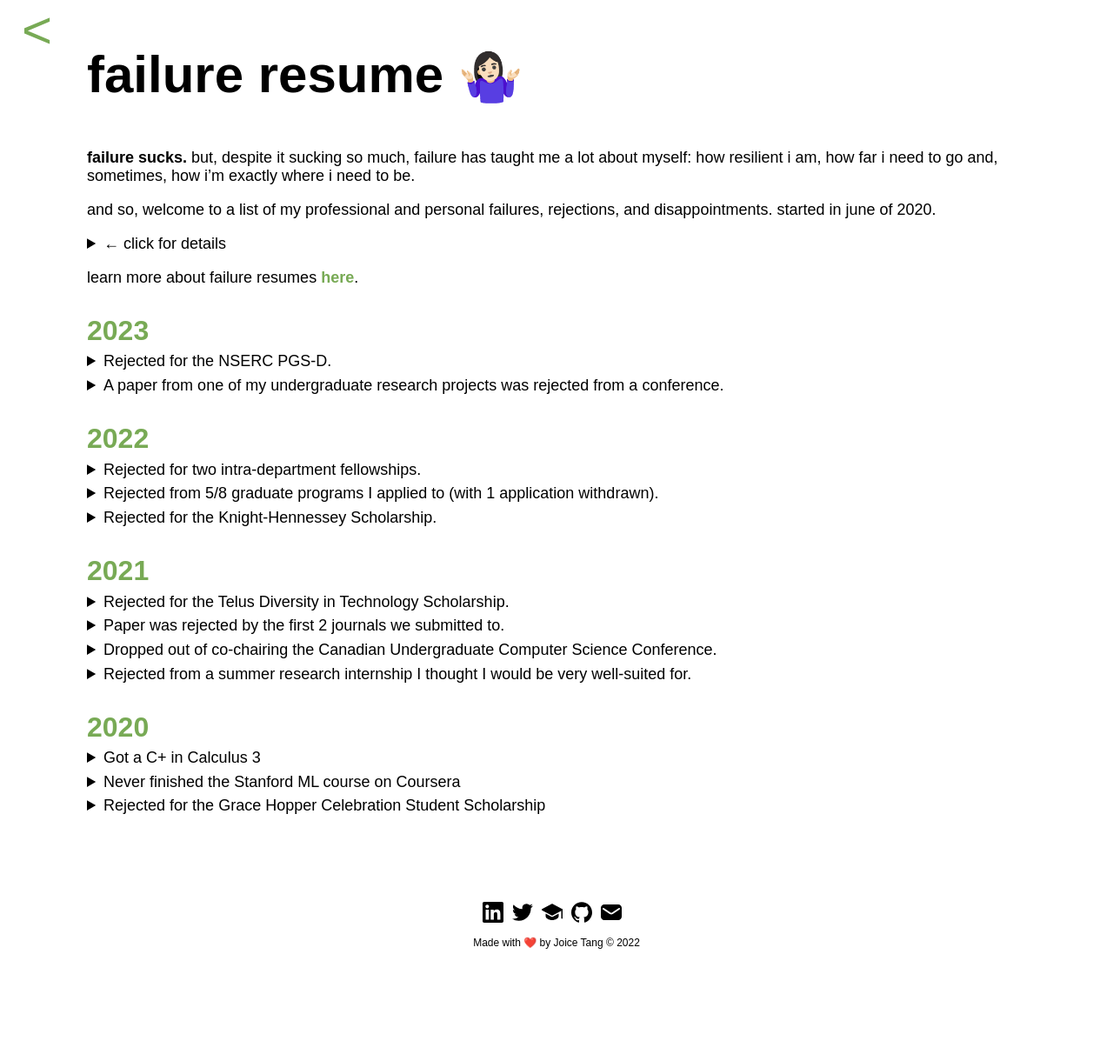
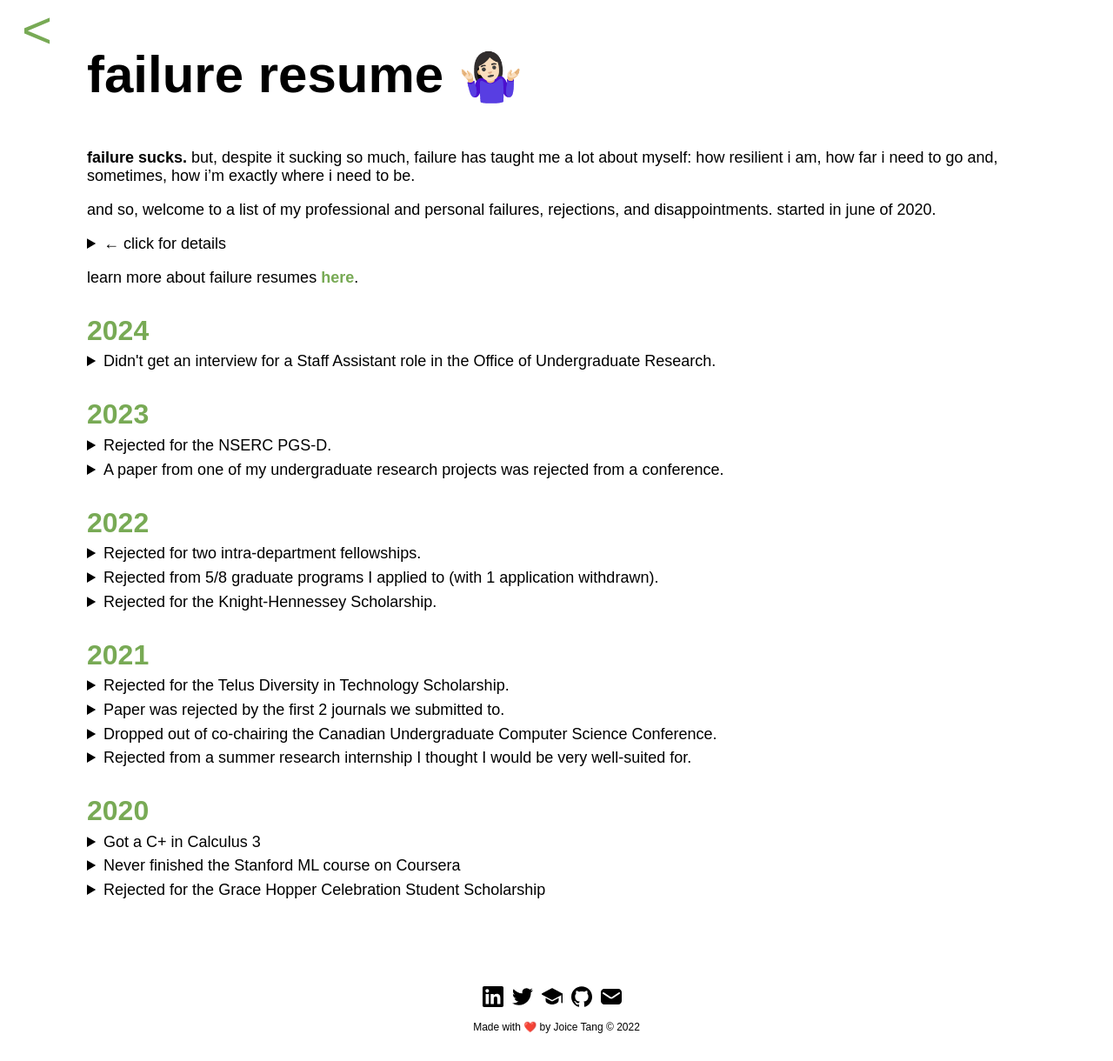
Before and after one commit to joitng/joitng.github.io, a Jekyll site: the page built from failure.md, in a window 1280 px wide. Shown: the whole page at 87% size. Built offline with Jekyll 4.4.1, drawn with Linux system fonts in a browser that asks for light colours; before the commit the page ends 1123 px from its top, so only the background shows below that.

Commit message:
new failure just dropped!

```diff
--- a/failure.md
+++ b/failure.md
@@ -17,6 +17,12 @@ and so, welcome to a list of my professional and personal failures, rejections,
 
 learn more about failure resumes [here](https://www.mentalfloss.com/article/573154/failure-resume-benefits){:target="_blank"}.
 
+### 2024
+<details>
+    <summary>Didn't get an interview for a Staff Assistant role in the Office of Undergraduate Research.</summary>
+    <p>
+    </p>
+</details>
 ### 2023
 <details>
     <summary>Rejected for the NSERC PGS-D.</summary>
@@ -45,7 +51,7 @@ learn more about failure resumes [here](https://www.mentalfloss.com/article/5731
     <p>
        Sometimes you won't measure up and sometimes it's just not meant to be, and both of those things are okay! So many factors go into decisions like these and it's hard not knowing why I got rejected from some of these programs... but we're worth so much more than our material accomplishments.
 
-       I made <a href="https://twitter.com/y1huen/status/1488981893282361345?s=20&t=_el8b_VpNCyhDYVRywABeg">blackout poetry with some of my rejection letters</a>, if you're interested.
+       I made <a href="https://twitter.com/_joicetang_/status/1488981893282361345?s=20&t=_el8b_VpNCyhDYVRywABeg">blackout poetry with some of my rejection letters</a>, if you're interested.
     </p>
 </details>
 
```
